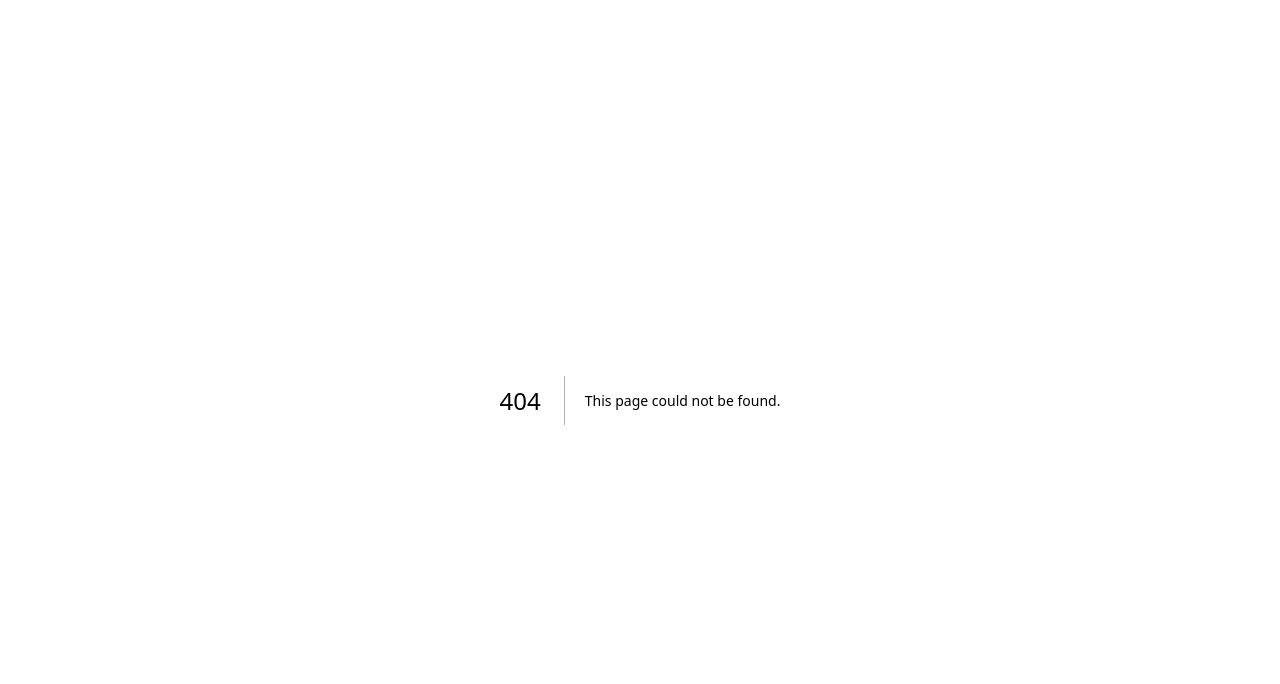
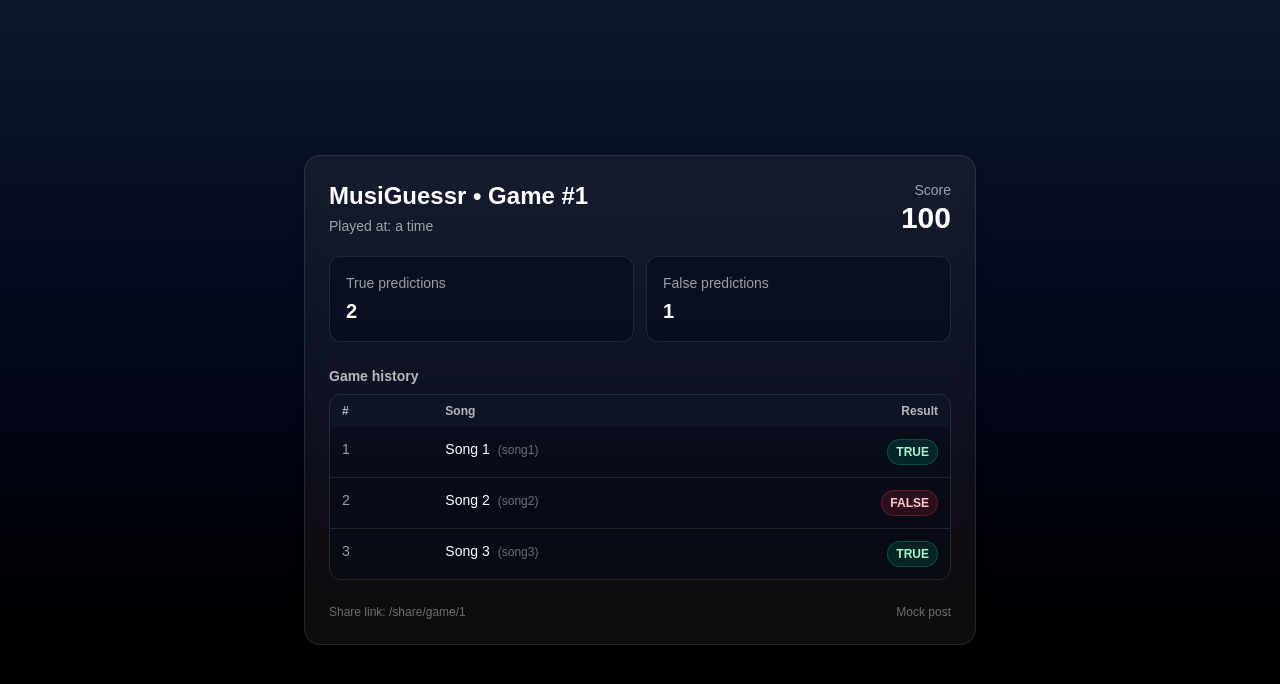
Before and after one commit to El-Primos/MusiGuessr-Frontend, a Next.js app: page /share/game/1 in a window 1280 px wide. Before the commit this address had no page. Shown: the top 684 px of the page. Built offline with nearby package versions, Linux system fonts and the light colour scheme.

Commit message:
feat: post with mockdata

```diff
--- /dev/null
+++ b/src/app/share/game/[id]/page.tsx
@@ -0,0 +1,53 @@
+'use client';
+
+import React, { useMemo } from 'react';
+import ShareGamePost, { ShareGamePostData } from '@/components/Game/ShareGamePost';
+
+const MOCKS: Record<number, ShareGamePostData> = {
+  1: {
+    gameId: 1,
+    gameScore: 100,
+    playedAt: 'a time',
+    truePredict: 2,
+    falsePredict: 1,
+    gameHistory: {
+      song1: { Response: true, songName: 'Song 1' },
+      song2: { Response: false, song_name: 'Song 2' },
+      song3: { Response: true, song_name: 'Song 3' },
+    },
+  },
+
+  2: {
+    gameId: 2,
+    gameScore: 60,
+    playedAt: 'yesterday 20:30',
+    truePredict: 1,
+    falsePredict: 2,
+    gameHistory: {
+      song1: { Response: false, song_name: 'Another Song' },
+      song2: { Response: true, songName: 'Hit Track' },
+      song3: { Response: false, song_name: 'Old Classic' },
+    },
+  },
+};
+
+export default function ShareGamePage({ params }: { params: { id: string } }) {
+  const idNum = Number(params.id);
+
+  const data = useMemo(() => {
+    return MOCKS[idNum] ?? {
+      gameId: idNum || 0,
+      gameScore: 0,
+      playedAt: 'unknown',
+      truePredict: 0,
+      falsePredict: 0,
+      gameHistory: {},
+    };
+  }, [idNum]);
+
+  return (
+    <div className="min-h-screen bg-gradient-to-b from-slate-900 via-slate-950 to-black text-white flex items-center justify-center px-4 py-10">
+      <ShareGamePost data={data} />
+    </div>
+  );
+}
--- /dev/null
+++ b/src/components/Game/ShareGamePost.tsx
@@ -0,0 +1,114 @@
+'use client';
+
+import React, { useMemo } from 'react';
+
+type GameHistoryItem = {
+  Response: boolean;
+  songName?: string;   // bazen songName
+  song_name?: string;  // bazen song_name
+};
+
+export type ShareGamePostData = {
+  gameId: number;
+  gameScore: number;
+  playedAt: string;
+  truePredict: number;
+  falsePredict: number;
+  gameHistory: Record<string, GameHistoryItem>;
+};
+
+function formatSongName(it: GameHistoryItem) {
+  return it.songName ?? it.song_name ?? 'Unknown Song';
+}
+
+export default function ShareGamePost({ data }: { data: ShareGamePostData }) {
+  const historyEntries = useMemo(
+    () => Object.entries(data.gameHistory ?? {}),
+    [data.gameHistory]
+  );
+
+  return (
+    <div className="w-full max-w-2xl rounded-2xl border border-white/10 bg-white/5 backdrop-blur px-6 py-6 shadow-lg text-white">
+      {/* Header */}
+      <div className="flex items-start justify-between gap-4">
+        <div>
+          <h2 className="text-2xl font-bold">MusiGuessr • Game #{data.gameId}</h2>
+          <p className="text-white/60 text-sm mt-1">Played at: {data.playedAt}</p>
+        </div>
+
+        <div className="text-right">
+          <div className="text-white/60 text-sm">Score</div>
+          <div className="text-3xl font-bold">{data.gameScore}</div>
+        </div>
+      </div>
+
+      {/* Summary */}
+      <div className="mt-5 grid grid-cols-2 gap-3">
+        <div className="rounded-xl border border-white/10 bg-slate-950/40 p-4">
+          <div className="text-white/60 text-sm">True predictions</div>
+          <div className="text-xl font-semibold mt-1">{data.truePredict}</div>
+        </div>
+        <div className="rounded-xl border border-white/10 bg-slate-950/40 p-4">
+          <div className="text-white/60 text-sm">False predictions</div>
+          <div className="text-xl font-semibold mt-1">{data.falsePredict}</div>
+        </div>
+      </div>
+
+      {/* History */}
+      <div className="mt-6">
+        <div className="text-white/70 text-sm font-semibold mb-2">Game history</div>
+
+        <div className="rounded-xl border border-white/10 overflow-hidden">
+          <div className="grid grid-cols-12 bg-slate-900/60 text-white/70 text-xs font-semibold">
+            <div className="col-span-2 px-3 py-2">#</div>
+            <div className="col-span-8 px-3 py-2">Song</div>
+            <div className="col-span-2 px-3 py-2 text-right">Result</div>
+          </div>
+
+          <div className="divide-y divide-white/10">
+            {historyEntries.map(([key, item], idx) => {
+              const ok = Boolean(item.Response);
+              return (
+                <div
+                  key={key}
+                  className="grid grid-cols-12 bg-slate-950/40 hover:bg-slate-900/40"
+                >
+                  <div className="col-span-2 px-3 py-3 text-white/60 text-sm">
+                    {idx + 1}
+                  </div>
+                  <div className="col-span-8 px-3 py-3 text-sm font-medium">
+                    {formatSongName(item)}
+                    <span className="ml-2 text-xs text-white/40">({key})</span>
+                  </div>
+                  <div className="col-span-2 px-3 py-3 text-right">
+                    <span
+                      className={`inline-flex items-center rounded-full px-2 py-1 text-xs font-semibold border ${
+                        ok
+                          ? 'bg-emerald-500/15 text-emerald-200 border-emerald-500/30'
+                          : 'bg-red-500/15 text-red-200 border-red-500/30'
+                      }`}
+                    >
+                      {ok ? 'TRUE' : 'FALSE'}
+                    </span>
+                  </div>
+                </div>
+              );
+            })}
+
+            {historyEntries.length === 0 && (
+              <div className="px-3 py-4 text-white/60 text-sm">
+                No history found.
+              </div>
+            )}
+          </div>
+        </div>
+      </div>
+
+      {/* Footer action (şimdilik sadece görsel) */}
+      <div className="mt-6 flex items-center justify-between text-xs text-white/40">
+        <span>Share link: /share/game/{data.gameId}</span>
+        <span>Mock post</span>
+      </div>
+    </div>
+  );
+}
```
